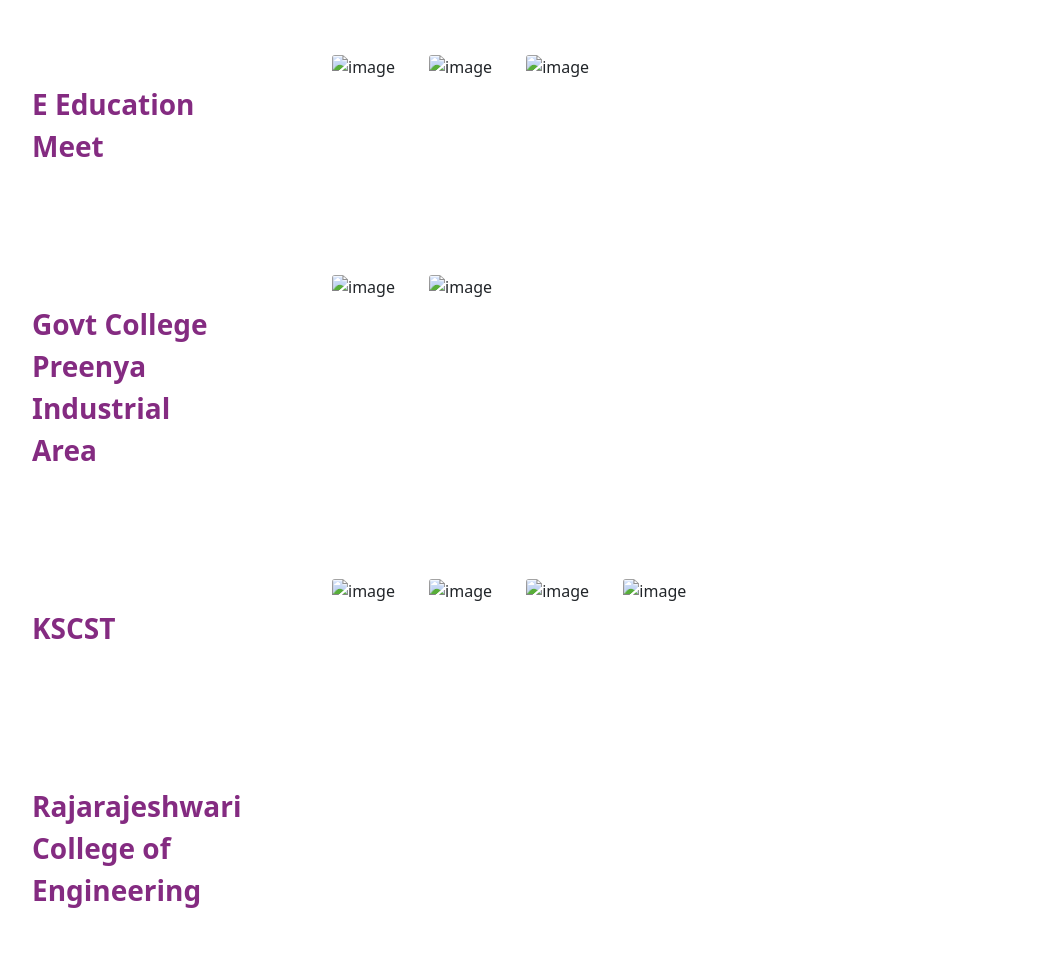
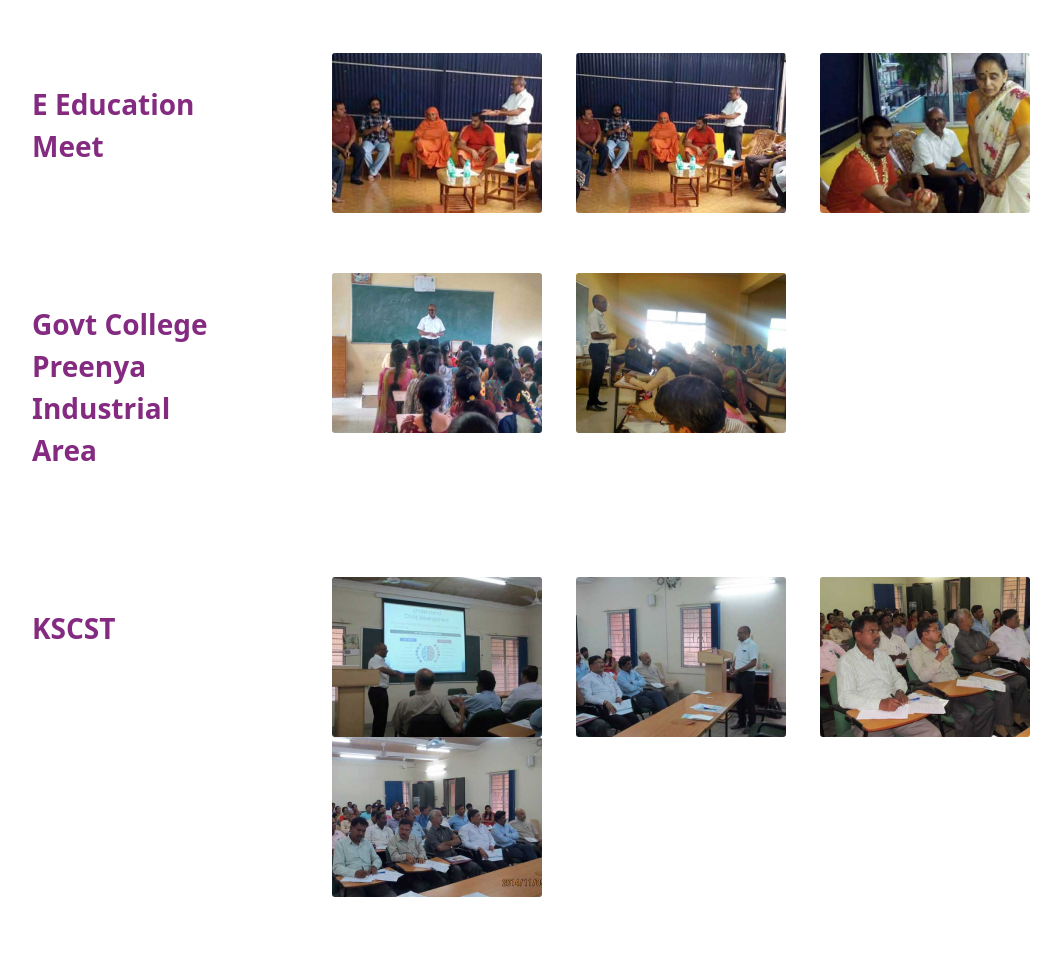
Before and after one commit to mandalarajkumar/foundation, a plain HTML site: page gallery.html in a window 1280 px wide. Shown: the part 929-1893 px from the top of the page, without its empty margins (30-1091 px from the left). Drawn offline with Linux system fonts and the light colour scheme.

Commit message:
Update gallery.html

```diff
--- a/gallery.html
+++ b/gallery.html
@@ -87,9 +87,9 @@
             </div>
             <div class="col-9">
                 <div class="village">
-                    <img src="../Adishankara/images/e-edu-1.png" alt="image" id="myvillage">
-                    <img src="../Adishankara/images/e-edu-2.png" alt="image" id="myvillage">
-                    <img src="../Adishankara/images/e-edu-3.png" alt="image" id="myvillage">
+                    <img src="images/e-edu-1.png" alt="image" id="myvillage">
+                    <img src="images/e-edu-2.png" alt="image" id="myvillage">
+                    <img src="images/e-edu-3.png" alt="image" id="myvillage">
                 </div>
             </div>
         </div>
@@ -101,8 +101,8 @@
             </div>
             <div class="col-9">
                 <div class="village">
-                    <img src="../Adishankara/images/govt-clg-1.png" alt="image" id="myvillage">
-                    <img src="../Adishankara/images/govt-clg-2.png" alt="image" id="myvillage">
+                    <img src="images/govt-clg-1.png" alt="image" id="myvillage">
+                    <img src="images/govt-clg-2.png" alt="image" id="myvillage">
                 </div>
             </div>
         </div>
@@ -114,10 +114,10 @@
             </div>
             <div class="col-9">
                 <div class="village">
-                    <img src="../Adishankara/images/kscst-1.png" alt="image" id="myvillage">
-                    <img src="../Adishankara/images/kscst-2.png" alt="image" id="myvillage">
-                    <img src="../Adishankara/images/kscst-3.png" alt="image" id="myvillage">
-                    <img src="../Adishankara/images/kscst-4.png" alt="image" id="myvillage">
+                    <img src="images/kscst-1.png" alt="image" id="myvillage">
+                    <img src="images/kscst-2.png" alt="image" id="myvillage">
+                    <img src="images/kscst-3.png" alt="image" id="myvillage">
+                    <img src="images/kscst-4.png" alt="image" id="myvillage">
                 </div>
             </div>
         </div>
@@ -177,9 +177,9 @@
             </div>
             <div class="col-9">
                 <div class="village">
-                    <img src="../Adishankara/images/vikas-1.png" alt="image" id="myvillage">
-                    <img src="../Adishankara/images/vikas-2.png" alt="image" id="myvillage">
-                    <img src="../Adishankara/images/vikas-3.png" alt="image" id="myvillage">
+                    <img src="images/vikas-1.png" alt="image" id="myvillage">
+                    <img src="images/vikas-2.png" alt="image" id="myvillage">
+                    <img src="images/vikas-3.png" alt="image" id="myvillage">
                 </div>
             </div>
         </div>
```
